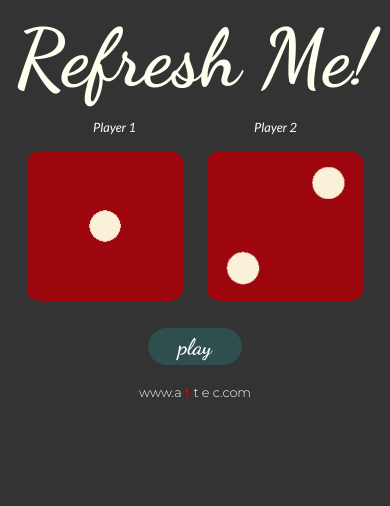
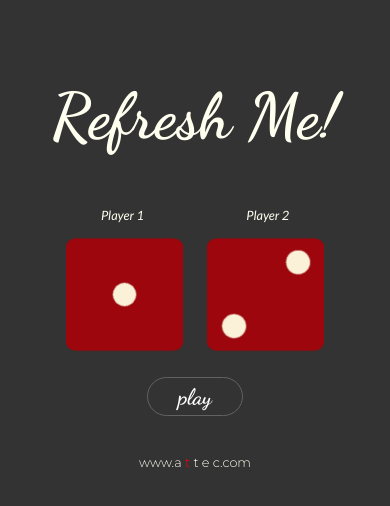
Before and after one commit to vr3372/Dicee_challenge, a plain HTML site: page index.html in a window 390 px wide. Drawn offline with Linux system fonts and the light colour scheme.

Commit message:
css updates

```diff
--- a/dice.js
+++ b/dice.js
@@ -17,10 +17,10 @@ function changePic() {
     playerTwo.innerHTML = "player 2 wins";
     playerOne.innerHTML = "player 1";
   } else if (rannum == 2) {
-    curImage.src = two;
-    nesImage.src = four;
-    playerTwo.innerHTML = "player 2 wins";
-    playerOne.innerHTML = "player 1";
+    curImage.src = four;
+    nesImage.src = two;
+    playerTwo.innerHTML = "player 2";
+    playerOne.innerHTML = "player 1 wins";
   } else if (rannum == 3) {
     curImage.src = three;
     nesImage.src = five;
@@ -32,10 +32,10 @@ function changePic() {
     playerOne.innerHTML = "player 1 wins";
     playerTwo.innerHTML = "player 2";
   } else if (rannum == 5) {
-    ccurImage.src = five;
-    nesImage.src = one;
-    playerOne.innerHTML = "player 1 wins";
-    playerTwo.innerHTML = "player 2";
+    ccurImage.src = one;
+    nesImage.src = three;
+    playerOne.innerHTML = "player 1";
+    playerTwo.innerHTML = "player 2 wins";
   } else if (rannum == 6) {
     curImage.src = six;
     nesImage.src = three;
--- a/styles.css
+++ b/styles.css
@@ -34,26 +34,30 @@ h1 {
 }
 
 img {
-  padding: 0 40px;
+  padding: 0 5%;
 }
 /* button*/
 .btn {
-  padding-top: 20px;
+  padding-top: 2%;
 }
 .press {
   color: #fff;
   padding: 5px 30px;
   border-radius: 20px;
-  border-style: none;
-  background-color: darkslategray;
+  background-color: #333333;
   font-weight: bold;
   font-size: 1.4rem;
+  font-family: "Dancing Script", cursive;
+  border: 1px solid rgb(100, 97, 97);
   outline-style: none;
-  font-family: "Dancing Script", cursive;
 }
 
 .press:hover {
-  box-shadow: 0 0 3px wheat;
+  box-shadow: 0 0 4px grey;
+}
+
+.press:active {
+  transform: scale(0.95);
 }
 
 footer {
@@ -72,10 +76,10 @@ span {
 
 @media screen and (max-width: 700px) {
   h1 {
-    font-size: 5rem;
+    font-size: 4rem;
     font-family: "Dancing Script", cursive;
     font-weight: 900;
-    margin: 10px 0 0px;
+    margin: 20% 0 10%;
     color: ivory;
   }
 
@@ -91,20 +95,20 @@ span {
 
   .player1 {
     display: inline;
-    padding: 0 10% 0 10%;
+    padding: 0 8% 0 5%;
   }
   .player2 {
     display: inline;
-    padding: 0 10% 0 10%;
+    padding: 0 5% 0 8%;
   }
 
   img {
     display: inline-block;
     padding: 0 10px;
-    width: 40%;
+    width: 30%;
   }
   footer {
-    padding: 20px 0 0 0;
+    padding: 10% 0 0 0;
     margin-top: 0px;
   }
   .btn {
```
